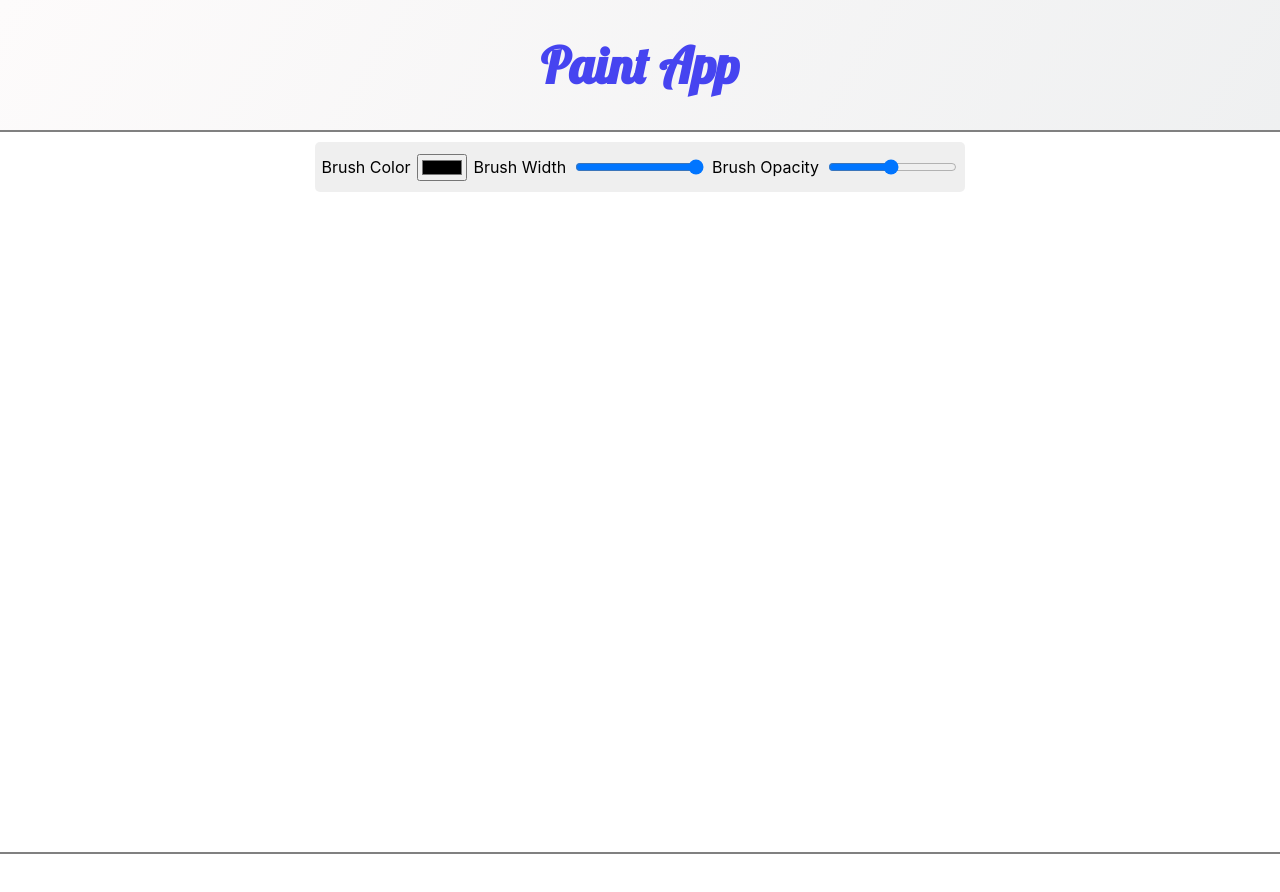
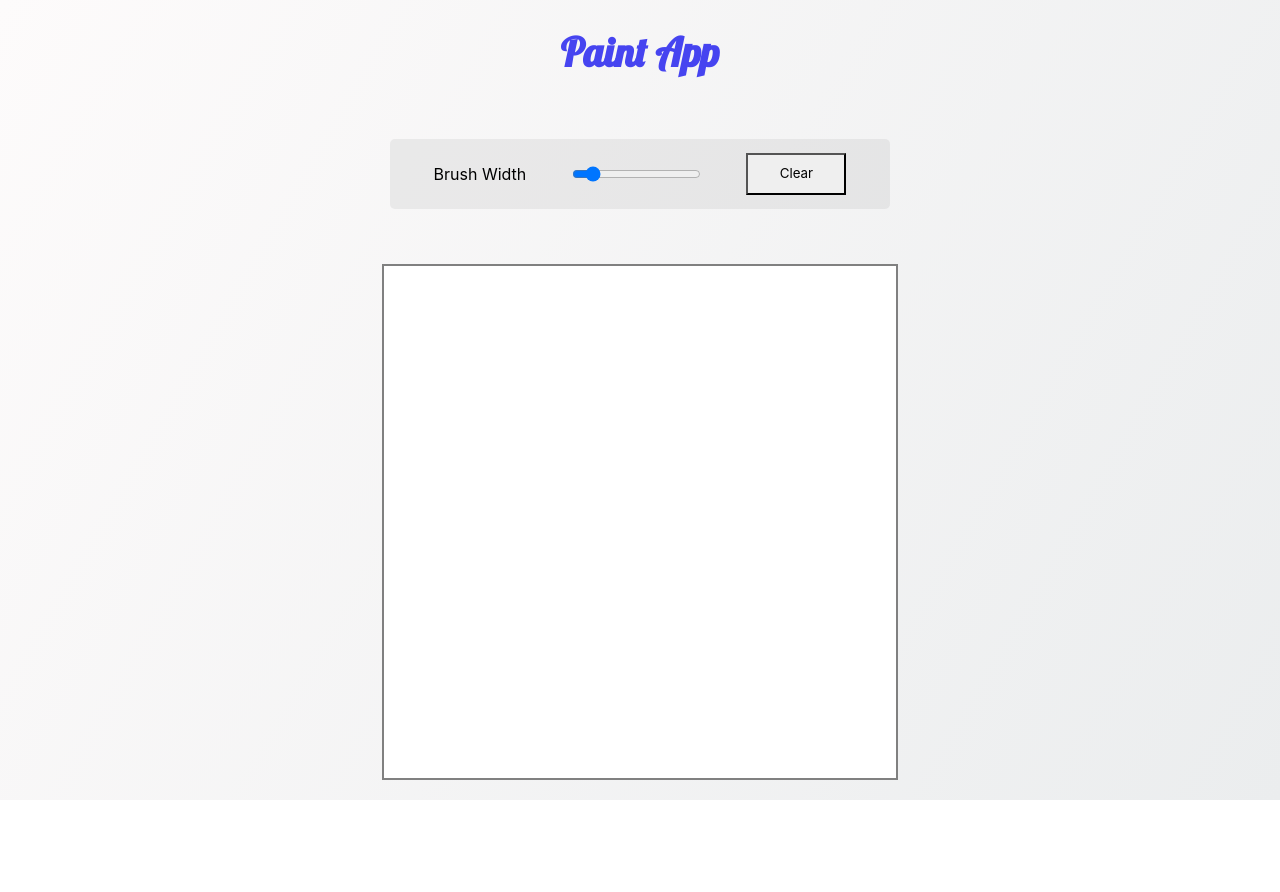
Before and after one commit to hpekkan/DigitDetect, a React (Create React App) app: page / in a window 1280 px wide. Shown: the top 892 px of the page. After the commit the page ends 800 px from the top, so only its background shows below. Built offline with nearby package versions, Linux system fonts and the light colour scheme.

Commit message:
clear button and PaintArea component update

```diff
--- a/src/App.css
+++ b/src/App.css
@@ -1,6 +1,10 @@
 @import url(
 'https://fonts.googleapis.com/css2?family=Lobster&display=swap');
 
+
+
+ /* Extra small devices (phones, 600px and down) */
+ @media only screen and (max-width: 600px) {
   .App {
     width: 100%;
     height: 100vh;
@@ -14,20 +18,21 @@
 
   h1 {
     font-family: 'Lobster', cursive;
-  font-size: 50px;
+    font-size: 40px;
     color: #4644f0;
   }
 
   .draw-area {
-  width: 1280px;
-  height: 720px;
+    width: 512px;
+    height: 512px;
     border: 2px solid #808080;
     position: relative;
     background-color: white;
+    margin: 20px;
   }
 
   .Menu {
-  width: 650px;
+    width: 20em;
     height: 50px;
     display: flex;
     justify-content: space-evenly;
@@ -37,3 +42,97 @@ h1 {
     margin: auto;
     margin-top: 10px;
   }
+ }
+
+ /* Small devices (portrait tablets and large phones, 600px and up) */
+ @media only screen and (min-width: 600px) {
+
+ }
+
+ /* Medium devices (landscape tablets, 768px and up) */
+ @media only screen and (min-width: 768px) {}
+
+ /* Large devices (laptops/desktops, 992px and up) */
+ @media only screen and (min-width: 992px) {}
+
+ /* Extra large devices (large laptops and desktops, 1200px and up) */
+ @media only screen and (min-width: 1200px) {
+  .App {
+    width: 100%;
+    height: 100vh;
+    display: flex;
+    flex-direction: column;
+    justify-content: flex-start;
+    align-items: center;
+    background-image: linear-gradient(
+      120deg, #fdfbfb 0%, #ebedee 100%);
+  }
+
+  h1 {
+    font-family: 'Lobster', cursive;
+    font-size: 40px;
+    color: #4644f0;
+  }
+
+  .draw-area {
+    width: 512px;
+    height: 512px;
+    border: 2px solid #808080;
+    position: relative;
+    background-color: white;
+    margin: 20px;
+  }
+
+  .Menu {
+    width: 500px;
+    height: 70px;
+    display: flex;
+    justify-content: space-evenly;
+    border-radius: 5px;
+    align-items: center;
+    background-color: #a3a3a32d;
+    margin: auto;
+  }
+  button {
+    margin: 10px 0;
+    appearance: button;
+    backface-visibility: hidden;
+    background-color: #405cf5;
+    border-radius: 6px;
+    border-width: 0;
+    box-shadow: rgba(50, 50, 93, .1) 0 0 0 1px inset, rgba(50, 50, 93, .1) 0 2px 5px 0, rgba(0, 0, 0, .07) 0 1px 1px 0;
+    box-sizing: border-box;
+    color: #fff;
+    cursor: pointer;
+    font-family: -apple-system, system-ui, "Segoe UI", Roboto, "Helvetica Neue", Ubuntu, sans-serif;
+    font-size: 100%;
+    height: 42px;
+    line-height: 1.15;
+    outline: none;
+    overflow: hidden;
+    padding: 0 25px;
+    position: relative;
+    text-align: center;
+    text-transform: none;
+    transform: translateZ(0);
+    transition: all .2s, box-shadow .08s ease-in;
+    user-select: none;
+    -webkit-user-select: none;
+    touch-action: manipulation;
+    width: 20%;
+  }
+
+  button:disabled {
+    cursor: default;
+  }
+
+  button:focus {
+    box-shadow: rgba(50, 50, 93, .1) 0 0 0 1px inset, rgba(50, 50, 93, .2) 0 6px 15px 0, rgba(0, 0, 0, .1) 0 2px 2px 0, rgba(50, 151, 211, .3) 0 0 0 4px;
+  }
+
+  button:hover {
+    background-color: #E01E79;
+    border: 2px solid white;
+    font-weight: 500;
+  }
+ }
--- a/src/App.js
+++ b/src/App.js
@@ -1,74 +1,17 @@
 import { useEffect, useRef, useState } from "react";
-import Menu from "./components/Menu";
 import "./App.css";
+import PaintArea from "./components/PaintArea";
 
 function App() {
-  const canvasRef = useRef(null);
-  const ctxRef = useRef(null);
-  const [isDrawing, setIsDrawing] = useState(false);
-  const [lineWidth, setLineWidth] = useState(5);
-  const [lineColor, setLineColor] = useState("black");
-  const [lineOpacity, setLineOpacity] = useState(0.1);
 
-  // Initialization when the component
-  // mounts for the first time
-  useEffect(() => {
-    const canvas = canvasRef.current;
-    const ctx = canvas.getContext("2d");
-    ctx.lineCap = "round";
-    ctx.lineJoin = "round";
-    ctx.globalAlpha = lineOpacity;
-    ctx.strokeStyle = lineColor;
-    ctx.lineWidth = lineWidth;
-    ctxRef.current = ctx;
-  }, [lineColor, lineOpacity, lineWidth]);
-
-  // Function for starting the drawing
-  const startDrawing = (e) => {
-    ctxRef.current.beginPath();
-    ctxRef.current.moveTo(
-      e.nativeEvent.offsetX,
-      e.nativeEvent.offsetY
-    );
-    setIsDrawing(true);
-  };
-
-  // Function for ending the drawing
-  const endDrawing = () => {
-    ctxRef.current.closePath();
-    setIsDrawing(false);
-  };
-
-  const draw = (e) => {
-    if (!isDrawing) {
-      return;
-    }
-    ctxRef.current.lineTo(
-      e.nativeEvent.offsetX,
-      e.nativeEvent.offsetY
-    );
-
-    ctxRef.current.stroke();
-  };
 
   return (
     <div className="App">
-      <h1>Paint App</h1>
-      <div className="draw-area">
-        <Menu
-          setLineColor={setLineColor}
-          setLineWidth={setLineWidth}
-          setLineOpacity={setLineOpacity}
+
+      <PaintArea
+
         />
-        <canvas
-          onMouseDown={startDrawing}
-          onMouseUp={endDrawing}
-          onMouseMove={draw}
-          ref={canvasRef}
-          width={`1280px`}
-          height={`720px`}
-        />
-      </div>
+
     </div>
   );
 }
--- a/src/components/Menu.js
+++ b/src/components/Menu.js
@@ -1,35 +1,28 @@
 import React from "react";
 import "../App.css";
 
-const Menu = ({ setLineColor, setLineWidth,
-setLineOpacity }) => {
+const Menu = ({  setLineWidth,clear }) => {
   return (
     <div className="Menu">
-      <label>Brush Color </label>
-      <input
-        type="color"
-        onChange={(e) => {
-          setLineColor(e.target.value);
-        }}
-      />
+
       <label>Brush Width </label>
       <input
         type="range"
         min="3"
         max="20"
+        defaultValue ="5"
         onChange={(e) => {
           setLineWidth(e.target.value);
         }}
       />
-      <label>Brush Opacity</label>
-      <input
-        type="range"
-        min="1"
-        max="100"
-        onChange={(e) => {
-          setLineOpacity(e.target.value / 100);
-        }}
-      />
+      <button
+        type='button'
+        onClick={() => { clear();}}
+      >
+        Clear
+      </button>
+
+
     </div>
   );
 };
--- /dev/null
+++ b/src/components/PaintArea.js
@@ -0,0 +1,73 @@
+import { useEffect, useRef, useState } from "react";
+import Menu from "./Menu";
+import "../App.css";
+
+function PaintArea() {
+  const canvasRef = useRef(null);
+  const ctxRef = useRef(null);
+  const [isDrawing, setIsDrawing] = useState(false);
+  const [lineWidth, setLineWidth] = useState(5);
+
+  // Initialization when the component
+  // mounts for the first time
+  useEffect(() => {
+    const canvas = canvasRef.current;
+    const ctx = canvas.getContext("2d");
+    ctx.lineCap = "round";
+    ctx.lineJoin = "round";
+    ctx.lineWidth = lineWidth;
+    ctxRef.current = ctx;
+  }, [ lineWidth]);
+
+  // Function for starting the drawing
+  const startDrawing = (e) => {
+    ctxRef.current.beginPath();
+    ctxRef.current.moveTo(
+      e.nativeEvent.offsetX,
+      e.nativeEvent.offsetY
+    );
+    setIsDrawing(true);
+  };
+  const clear = (e) => {
+    ctxRef.current.clearRect(0, 0, canvasRef.current.width, canvasRef.current.height);
+  }
+  // Function for ending the drawing
+  const endDrawing = () => {
+    ctxRef.current.closePath();
+    setIsDrawing(false);
+  };
+
+  const draw = (e) => {
+    if (!isDrawing) {
+      return;
+    }
+    ctxRef.current.lineTo(
+      e.nativeEvent.offsetX,
+      e.nativeEvent.offsetY
+    );
+
+    ctxRef.current.stroke();
+  };
+
+  return (
+    <div className="App">
+      <h1>Paint App</h1>
+      <Menu
+          setLineWidth={setLineWidth}
+          clear={clear}
+        />
+      <div className="draw-area">
+        <canvas
+          onMouseDown={startDrawing}
+          onMouseUp={endDrawing}
+          onMouseMove={draw}
+          ref={canvasRef}
+          width={`512px`}
+          height={`512px`}
+        />
+      </div>
+    </div>
+  );
+}
+
+export default PaintArea;
```
Lines whose indentation alone changed are shown as unchanged.
